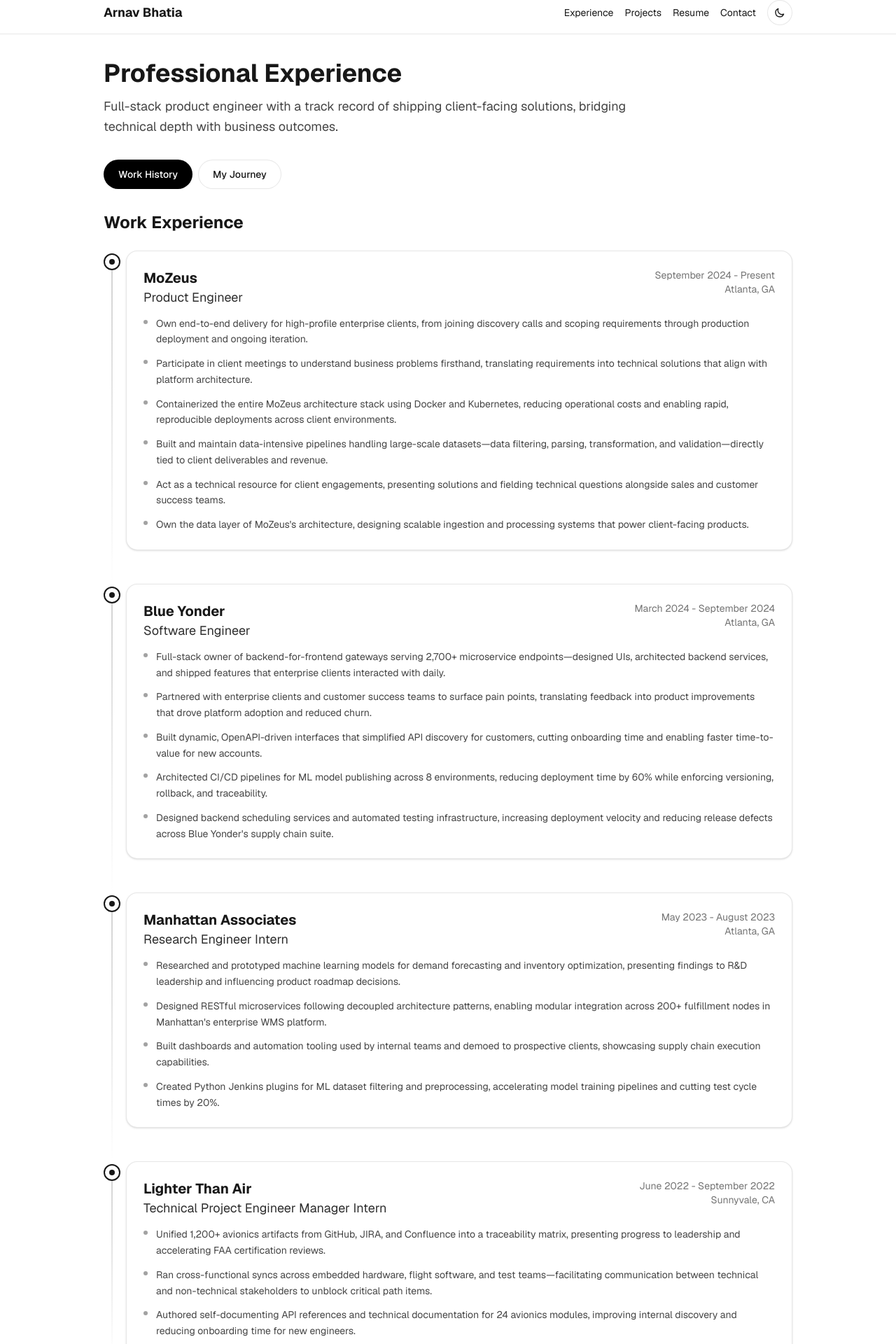
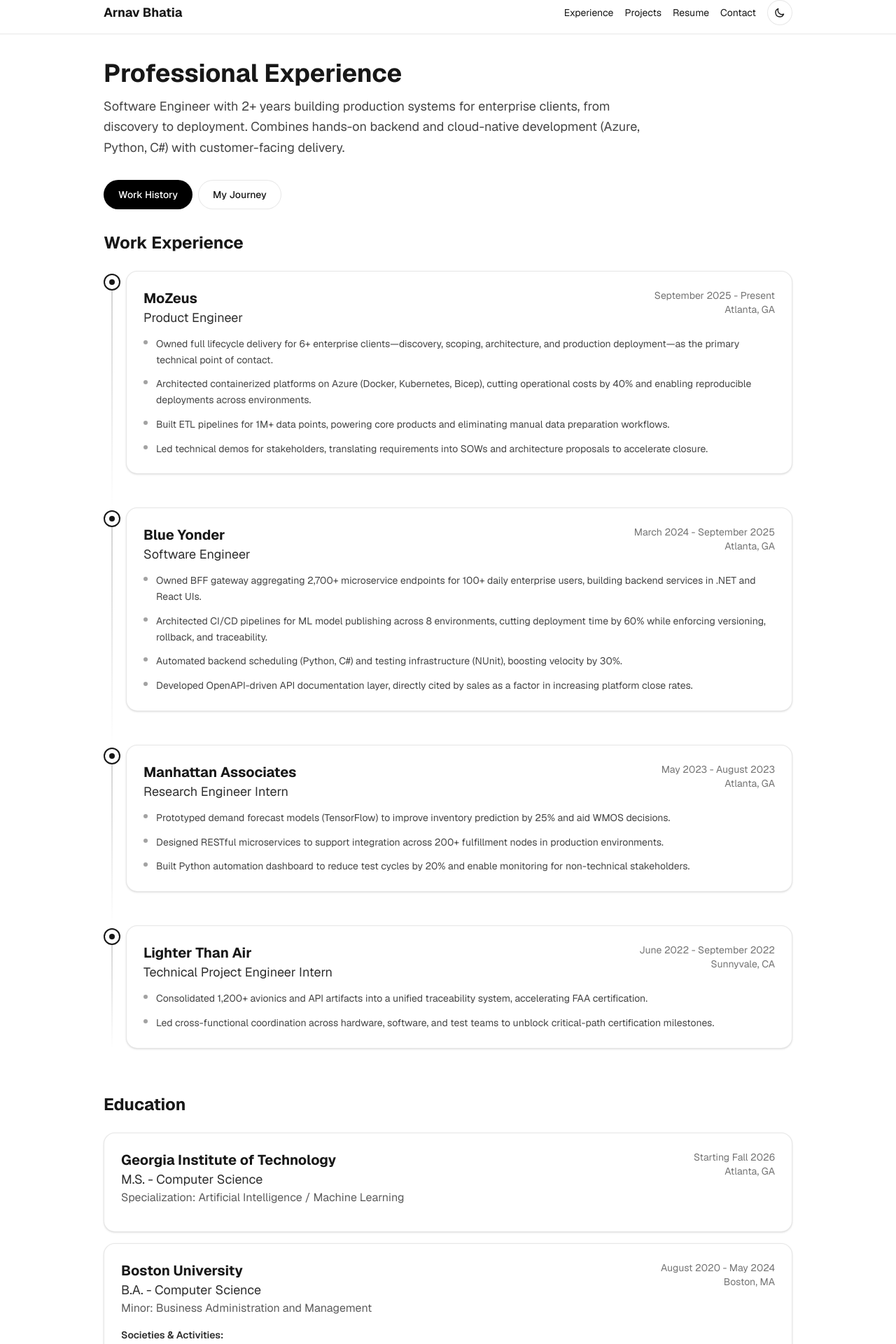
Before and after one commit to arnavbhatia1/arnavbhatia1.github.io, a Next.js app: page /experience in a window 1280 px wide. Shown: the part 16-1936 px from the top of the page at 70% size. Built offline with nearby package versions, Linux system fonts and the light colour scheme.

Commit message:
update to match resume

```diff
--- a/app/components/TypeWriter.tsx
+++ b/app/components/TypeWriter.tsx
@@ -3,7 +3,7 @@
 import { useEffect, useState } from "react";
 
 const TITLES = [
-  "Full-Stack Engineer",
+  "Software Engineer",
   "Product Engineer",
   "Solutions Engineer",
   "Forward Deployed Engineer",
--- a/app/experience/page.tsx
+++ b/app/experience/page.tsx
@@ -16,27 +16,24 @@ const experiences: Experience[] = [
     company: "MoZeus",
     role: "Product Engineer",
     location: "Atlanta, GA",
-    period: "September 2024 - Present",
+    period: "September 2025 - Present",
     achievements: [
-      "Own end-to-end delivery for high-profile enterprise clients, from joining discovery calls and scoping requirements through production deployment and ongoing iteration.",
-      "Participate in client meetings to understand business problems firsthand, translating requirements into technical solutions that align with platform architecture.",
-      "Containerized the entire MoZeus architecture stack using Docker and Kubernetes, reducing operational costs and enabling rapid, reproducible deployments across client environments.",
-      "Built and maintain data-intensive pipelines handling large-scale datasets—data filtering, parsing, transformation, and validation—directly tied to client deliverables and revenue.",
-      "Act as a technical resource for client engagements, presenting solutions and fielding technical questions alongside sales and customer success teams.",
-      "Own the data layer of MoZeus's architecture, designing scalable ingestion and processing systems that power client-facing products."
+      "Owned full lifecycle delivery for 6+ enterprise clients—discovery, scoping, architecture, and production deployment—as the primary technical point of contact.",
+      "Architected containerized platforms on Azure (Docker, Kubernetes, Bicep), cutting operational costs by 40% and enabling reproducible deployments across environments.",
+      "Built ETL pipelines for 1M+ data points, powering core products and eliminating manual data preparation workflows.",
+      "Led technical demos for stakeholders, translating requirements into SOWs and architecture proposals to accelerate closure.",
     ],
   },
   {
     company: "Blue Yonder",
     role: "Software Engineer",
     location: "Atlanta, GA",
-    period: "March 2024 - September 2024",
+    period: "March 2024 - September 2025",
     achievements: [
-      "Full-stack owner of backend-for-frontend gateways serving 2,700+ microservice endpoints—designed UIs, architected backend services, and shipped features that enterprise clients interacted with daily.",
-      "Partnered with enterprise clients and customer success teams to surface pain points, translating feedback into product improvements that drove platform adoption and reduced churn.",
-      "Built dynamic, OpenAPI-driven interfaces that simplified API discovery for customers, cutting onboarding time and enabling faster time-to-value for new accounts.",
-      "Architected CI/CD pipelines for ML model publishing across 8 environments, reducing deployment time by 60% while enforcing versioning, rollback, and traceability.",
-      "Designed backend scheduling services and automated testing infrastructure, increasing deployment velocity and reducing release defects across Blue Yonder's supply chain suite.",
+      "Owned BFF gateway aggregating 2,700+ microservice endpoints for 100+ daily enterprise users, building backend services in .NET and React UIs.",
+      "Architected CI/CD pipelines for ML model publishing across 8 environments, cutting deployment time by 60% while enforcing versioning, rollback, and traceability.",
+      "Automated backend scheduling (Python, C#) and testing infrastructure (NUnit), boosting velocity by 30%.",
+      "Developed OpenAPI-driven API documentation layer, directly cited by sales as a factor in increasing platform close rates.",
     ],
   },
   {
@@ -45,21 +42,19 @@ const experiences: Experience[] = [
     location: "Atlanta, GA",
     period: "May 2023 - August 2023",
     achievements: [
-      "Researched and prototyped machine learning models for demand forecasting and inventory optimization, presenting findings to R&D leadership and influencing product roadmap decisions.",
-      "Designed RESTful microservices following decoupled architecture patterns, enabling modular integration across 200+ fulfillment nodes in Manhattan's enterprise WMS platform.",
-      "Built dashboards and automation tooling used by internal teams and demoed to prospective clients, showcasing supply chain execution capabilities.",
-      "Created Python Jenkins plugins for ML dataset filtering and preprocessing, accelerating model training pipelines and cutting test cycle times by 20%.",
+      "Prototyped demand forecast models (TensorFlow) to improve inventory prediction by 25% and aid WMOS decisions.",
+      "Designed RESTful microservices to support integration across 200+ fulfillment nodes in production environments.",
+      "Built Python automation dashboard to reduce test cycles by 20% and enable monitoring for non-technical stakeholders.",
     ],
   },
   {
     company: "Lighter Than Air",
-    role: "Technical Project Engineer Manager Intern",
+    role: "Technical Project Engineer Intern",
     location: "Sunnyvale, CA",
     period: "June 2022 - September 2022",
     achievements: [
-      "Unified 1,200+ avionics artifacts from GitHub, JIRA, and Confluence into a traceability matrix, presenting progress to leadership and accelerating FAA certification reviews.",
-      "Ran cross-functional syncs across embedded hardware, flight software, and test teams—facilitating communication between technical and non-technical stakeholders to unblock critical path items.",
-      "Authored self-documenting API references and technical documentation for 24 avionics modules, improving internal discovery and reducing onboarding time for new engineers.",
+      "Consolidated 1,200+ avionics and API artifacts into a unified traceability system, accelerating FAA certification.",
+      "Led cross-functional coordination across hardware, software, and test teams to unblock critical-path certification milestones.",
     ],
   },
 ];
@@ -68,22 +63,18 @@ const education = [
   {
     school: "Georgia Institute of Technology",
     degree: "M.S. - Computer Science",
-    specialization: "Specialization - AI/ML",
+    specialization: "Specialization: Artificial Intelligence / Machine Learning",
     location: "Atlanta, GA",
-    period: "Fall 2026 (Incoming)",
+    period: "Starting Fall 2026",
   },
   {
     school: "Boston University",
     degree: "B.A. - Computer Science",
-    minor: "Minor - Business Administration and Management",
+    minor: "Minor: Business Administration and Management",
     location: "Boston, MA",
     period: "August 2020 - May 2024",
     societies: [
-      "Varsity Squash Captain",
-      "IM Basketball",
-      "BizTech Club",
-      "Stock Trading Club",
-      "Cybersecurity Club",
+      "Varsity Squash Team Captain",
     ],
   },
 ];
@@ -128,7 +119,7 @@ export default function ExperiencePage() {
       <div className="mb-8">
         <h1 className="mb-3 text-4xl font-bold">Professional Experience</h1>
         <p className="max-w-3xl text-lg leading-relaxed text-foreground/80">
-          Full-stack product engineer with a track record of shipping client-facing solutions, bridging technical depth with business outcomes.
+          Software Engineer with 2+ years building production systems for enterprise clients, from discovery to deployment. Combines hands-on backend and cloud-native development (Azure, Python, C#) with customer-facing delivery.
         </p>
       </div>
 
--- a/app/layout.tsx
+++ b/app/layout.tsx
@@ -11,14 +11,14 @@ const geistSans = Geist({ variable: "--font-geist-sans", subsets: ["latin"] });
 const geistMono = Geist_Mono({ variable: "--font-geist-mono", subsets: ["latin"] });
 
 export const metadata: Metadata = {
-  title: "Arnav Bhatia | Full-Stack Engineer",
-  description: "Full-stack product engineer specializing in client-facing solutions, backend systems, and cloud-native platforms. Incoming MS CS at Georgia Tech.",
-  keywords: ["Software Engineer", "Full-Stack", "Product Engineer", "Solutions Engineer", "ML", "AI", "Cloud", "DevOps", "Azure", "AWS", "Georgia Tech"],
+  title: "Arnav Bhatia | Software Engineer",
+  description: "Software Engineer with 2+ years building production systems for enterprise clients, from discovery to deployment. Incoming M.S. CS (AI/ML) at Georgia Tech.",
+  keywords: ["Software Engineer", "Full-Stack", "Product Engineer", "Solutions Engineer", "ML", "AI", "Cloud", "DevOps", "Azure", "AWS", "Georgia Tech", "Python", "C#"],
   authors: [{ name: "Arnav Bhatia" }],
   metadataBase: new URL("https://arnavbhatia1.github.io"),
   openGraph: {
-    title: "Arnav Bhatia | Full-Stack Engineer",
-    description: "Full-stack product engineer specializing in client-facing solutions, backend systems, and cloud-native platforms.",
+    title: "Arnav Bhatia | Software Engineer",
+    description: "Software Engineer with 2+ years building production systems for enterprise clients. Hands-on backend and cloud-native development with customer-facing delivery.",
     url: "https://arnavbhatia1.github.io",
     siteName: "Arnav Bhatia",
     images: [
@@ -26,7 +26,7 @@ export const metadata: Metadata = {
         url: "/og-image.svg",
         width: 1200,
         height: 630,
-        alt: "Arnav Bhatia - Full-Stack Engineer",
+        alt: "Arnav Bhatia - Software Engineer",
       },
     ],
     type: "website",
@@ -34,8 +34,8 @@ export const metadata: Metadata = {
   },
   twitter: {
     card: "summary_large_image",
-    title: "Arnav Bhatia | Full-Stack Engineer",
-    description: "Full-stack product engineer specializing in client-facing solutions, backend systems, and cloud-native platforms.",
+    title: "Arnav Bhatia | Software Engineer",
+    description: "Software Engineer with 2+ years building production systems for enterprise clients. Incoming M.S. CS (AI/ML) at Georgia Tech.",
     images: ["/og-image.svg"],
   },
   robots: {
--- a/app/lib/site-config.ts
+++ b/app/lib/site-config.ts
@@ -2,7 +2,7 @@
 
 export const SITE_CONFIG = {
   name: "Arnav Bhatia",
-  title: "Full-Stack Engineer",
+  title: "Software Engineer",
   email: "arnav.cal@gmail.com",
   phone: "(510) 386-7045",
   phoneRaw: "5103867045",
--- a/app/page.tsx
+++ b/app/page.tsx
@@ -4,9 +4,9 @@ import TypeWriter from "./components/TypeWriter";
 import OpenSource from "./components/OpenSource";
 
 export const metadata = {
-  title: "Arnav Bhatia | Full-Stack Engineer",
+  title: "Arnav Bhatia | Software Engineer",
   description:
-    "Full-stack product engineer delivering client-facing solutions, backend systems, and cloud-native platforms.",
+    "Software Engineer with 2+ years building production systems for enterprise clients. Incoming M.S. CS (AI/ML) at Georgia Tech.",
 };
 
 const Btn = ({ href, children, primary }: { href: string; children: React.ReactNode; primary?: boolean }) => (
@@ -53,8 +53,8 @@ export default function Home() {
           </div>
 
           <p className="mx-auto mb-10 max-w-2xl text-lg leading-relaxed text-foreground/70">
-            Building client-facing solutions at the intersection of engineering and business.
-            Currently at MoZeus, incoming MS CS at Georgia Tech (ML).
+            2+ years building production systems for enterprise clients, from discovery to deployment.
+            Currently at MoZeus, incoming M.S. CS (AI/ML) at Georgia Tech.
           </p>
 
           <div className="flex flex-wrap justify-center gap-4">
--- a/app/projects/page.tsx
+++ b/app/projects/page.tsx
@@ -54,9 +54,8 @@ const WORK: Project[] = [
 ];
 
 const PERSONAL: Project[] = [
-  { title: "TetrisBot – ML Reinforcement Learning Agent", blurb: "Built a neural network agent to play Tetris, evaluating board states and automating training and GUI evaluation pipelines.", impact: "Autonomous gameplay; optimized decision-making.", tech: ["Python","TensorFlow","Reinforcement Learning","Neural Networks"], code: "https://github.com/arnavbhatia1/TetrisBot" },
-  { title: "Shelter Match", blurb: "Matching app for dog shelters & adopters; fit by temperament & lifestyle.", impact: "Better matches, smoother adoptions.", tech: ["Next.js","TypeScript","Tailwind","Vector Search (planned)"], code: "https://github.com/arnavbhatia1/CompanionMatcher" },
-  { title: "Prediction Market Analytics – Upcoming", blurb: "Quantitative analysis platform using statistical models and ML to surface insights and pricing inefficiencies in prediction markets.", impact: "Data-driven decision support.", tech: ["Python","ML/Statistics","Data Pipelines","Market APIs"] },
+  { title: "Shelter Match", blurb: "Full-stack platform connecting 3 shelters with prospective adopters using semantic matching powered by GPT-4. Dynamic shelter portals with real-time animal availability, filtering, and personalized recommendations.", impact: "AI-powered adoption matching.", tech: ["Python","OpenAI API","React","PostgreSQL"], code: "https://github.com/arnavbhatia1/CompanionMatcher" },
+  { title: "TetrisBot - Reinforcement Learning Agent", blurb: "Trained a deep Q-learning agent to play Tetris, achieving 250 average lines cleared per game after 10 training episodes. Automated training pipelines with hyperparameter tuning and real-time GUI for evaluation.", impact: "Autonomous gameplay with optimized decision-making.", tech: ["Python","TensorFlow","Pygame","Deep Q-Learning"], code: "https://github.com/arnavbhatia1/TetrisBot" },
 ];
 
 export default function ProjectsPage() {
```
Also changed, not shown: public/og-image.svg, 1 other file (tests, documents, lock files or other folders).
